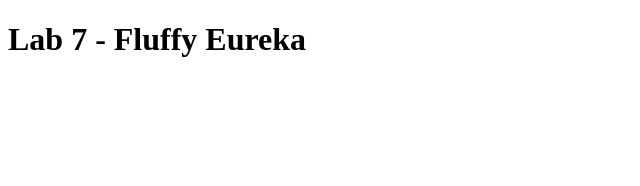
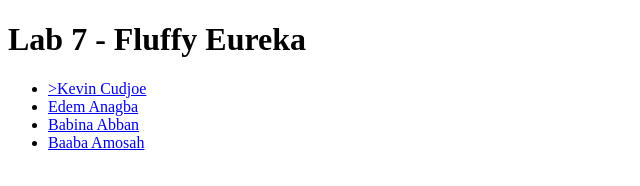
Before and after one commit to baaba-midnight/fluffy-eureka, a plain HTML site: page index.html in a window 1280 px wide. Shown: the whole page, without its empty margins (0-640 px from the left). Drawn offline with Linux system fonts and the light colour scheme.

Commit message:
Update index.html

```diff
--- a/index.html
+++ b/index.html
@@ -7,5 +7,11 @@
 </head>
 <body>
     <h1>Lab 7 - Fluffy Eureka</h1>
+    <ul>
+        <li><a href="pages/kevin">>Kevin Cudjoe</a</li>
+        <li><a href="pages/edem">Edem Anagba</a></li>
+        <li><a href="pages/babina">Babina Abban</a></li>
+        <li><a href="pages/baaba">Baaba Amosah</a></li>
+    </ul>
 </body>
 </html>
```
